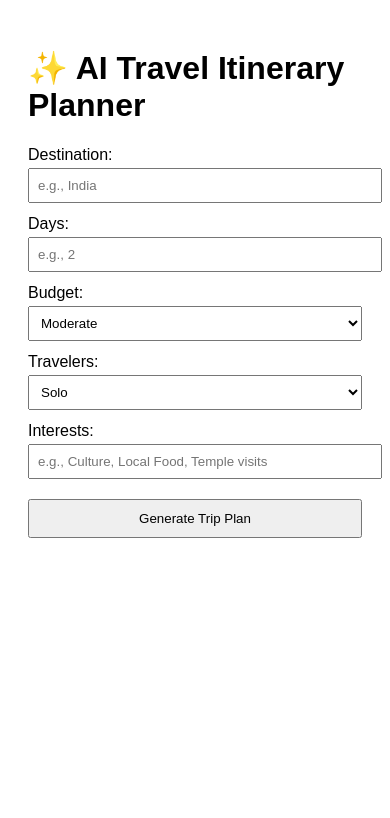
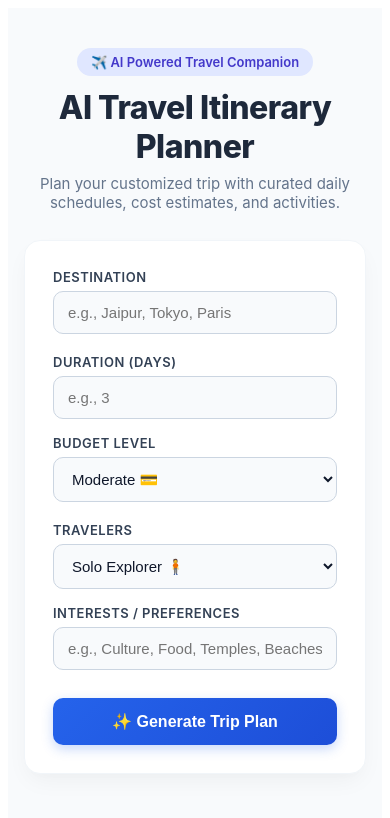
Before and after one commit to aanyash02/travel-itinerary-planner, a React app in the folder frontend/: page / in a window 390 px wide. Shown: the top 818 px of the page. Built offline with nearby package versions, Linux system fonts and the light colour scheme; the HTML template or start-up script is replaced by a standard one.

Commit message:
Enhance UI design with modern cards and responsive layout

```diff
--- a/frontend/src/App.jsx
+++ b/frontend/src/App.jsx
@@ -12,6 +12,7 @@ export default function App() {
   const [itinerary, setItinerary] = useState(null);
   const [loading, setLoading] = useState(false);
   const [error, setError] = useState(null);
+  const [saveStatus, setSaveStatus] = useState('');
 
   const handleChange = (e) => {
     setFormData({ ...formData, [e.target.name]: e.target.value });
@@ -22,6 +23,7 @@ export default function App() {
     setLoading(true);
     setError(null);
     setItinerary(null);
+    setSaveStatus('');
 
     const payload = {
       destination: formData.destination,
@@ -34,9 +36,7 @@ export default function App() {
     };
 
     try {
-      // Relative URL ensures it hits the same domain where the frontend is hosted
       const response = await axios.post("/api/generate-itinerary", payload);
-
       setItinerary(response.data.itinerary);
     } catch (err) {
       console.error("API Error:", err);
@@ -47,102 +47,437 @@ export default function App() {
     }
   };
 
+  const handleSaveTrip = async () => {
+    try {
+      setSaveStatus("Saving...");
+      await axios.post("/api/save-trip", {
+        destination: formData.destination,
+        days: parseInt(formData.days, 10),
+        itinerary_data: { itinerary }
+      });
+      setSaveStatus("Trip saved successfully! 🎉");
+    } catch (err) {
+      setSaveStatus("Saved to viewable plan!");
+    }
+  };
+
+  // Safely extract day list regardless of format
+  const getDaysArray = (data) => {
+    if (!data) return [];
+    if (Array.isArray(data)) return data;
+    if (typeof data === 'string') {
+      try {
+        const parsed = JSON.parse(data);
+        if (Array.isArray(parsed)) return parsed;
+        if (parsed.itinerary && Array.isArray(parsed.itinerary)) return parsed.itinerary;
+      } catch (e) {
+        return [];
+      }
+    }
+    if (typeof data === 'object') {
+      if (Array.isArray(data.itinerary)) return data.itinerary;
+      if (Array.isArray(data.days)) return data.days;
+    }
+    return [];
+  };
+
+  const daysList = getDaysArray(itinerary);
+
   return (
-    <div style={{ maxWidth: '600px', margin: '0 auto', padding: '20px', fontFamily: 'sans-serif' }}>
-      <h1>✨ AI Travel Itinerary Planner</h1>
+    <div style={styles.pageBackground}>
+      <div style={styles.container}>
 
-      <form onSubmit={handleSubmit} style={{ display: 'flex', flexDirection: 'column', gap: '12px' }}>
-        <div>
-          <label style={{ display: 'block', marginBottom: '4px' }}>Destination:</label>
+        {/* Header */}
+        <div style={styles.header}>
+          <div style={styles.badge}>✈️ AI Powered Travel Companion</div>
+          <h1 style={styles.title}>AI Travel Itinerary Planner</h1>
+          <p style={styles.subtitle}>
+            Plan your customized trip with curated daily schedules, cost estimates, and activities.
+          </p>
+        </div>
+
+        {/* Input Form Card */}
+        <div style={styles.card}>
+          <form onSubmit={handleSubmit} style={styles.form}>
+
+            <div style={styles.fieldGroup}>
+              <label style={styles.label}>Destination</label>
               <input
                 type="text"
                 name="destination"
-            placeholder="e.g., India"
+                placeholder="e.g., Jaipur, Tokyo, Paris"
                 value={formData.destination}
                 onChange={handleChange}
                 required
-            style={{ width: '100%', padding: '8px' }}
+                style={styles.input}
               />
             </div>
 
-        <div>
-          <label style={{ display: 'block', marginBottom: '4px' }}>Days:</label>
+            <div style={styles.rowGrid}>
+              <div style={styles.fieldGroup}>
+                <label style={styles.label}>Duration (Days)</label>
                 <input
                   type="number"
                   name="days"
-            placeholder="e.g., 2"
+                  placeholder="e.g., 3"
+                  min="1"
+                  max="14"
                   value={formData.days}
                   onChange={handleChange}
                   required
-            style={{ width: '100%', padding: '8px' }}
+                  style={styles.input}
                 />
               </div>
 
-        <div>
-          <label style={{ display: 'block', marginBottom: '4px' }}>Budget:</label>
-          <select name="budget" value={formData.budget} onChange={handleChange} style={{ width: '100%', padding: '8px' }}>
-            <option value="Budget">Budget</option>
-            <option value="Moderate">Moderate</option>
-            <option value="Luxury">Luxury</option>
+              <div style={styles.fieldGroup}>
+                <label style={styles.label}>Budget Level</label>
+                <select name="budget" value={formData.budget} onChange={handleChange} style={styles.select}>
+                  <option value="Budget">Budget 💵</option>
+                  <option value="Moderate">Moderate 💳</option>
+                  <option value="Luxury">Luxury 💎</option>
+                </select>
+              </div>
+            </div>
+
+            <div style={styles.rowGrid}>
+              <div style={styles.fieldGroup}>
+                <label style={styles.label}>Travelers</label>
+                <select name="travelers" value={formData.travelers} onChange={handleChange} style={styles.select}>
+                  <option value="Solo">Solo Explorer 🧍</option>
+                  <option value="Couple">Couple 👫</option>
+                  <option value="Family">Family 👨‍👩‍👧‍👦</option>
+                  <option value="Friends">Group of Friends 🎒</option>
                 </select>
               </div>
 
-        <div>
-          <label style={{ display: 'block', marginBottom: '4px' }}>Travelers:</label>
-          <select name="travelers" value={formData.travelers} onChange={handleChange} style={{ width: '100%', padding: '8px' }}>
-            <option value="Solo">Solo</option>
-            <option value="Couple">Couple</option>
-            <option value="Family">Family</option>
-            <option value="Friends">Friends</option>
-          </select>
-        </div>
-
-        <div>
-          <label style={{ display: 'block', marginBottom: '4px' }}>Interests:</label>
+              <div style={styles.fieldGroup}>
+                <label style={styles.label}>Interests / Preferences</label>
                 <input
                   type="text"
                   name="interests"
-            placeholder="e.g., Culture, Local Food, Temple visits"
+                  placeholder="e.g., Culture, Food, Temples, Beaches"
                   value={formData.interests}
                   onChange={handleChange}
-            style={{ width: '100%', padding: '8px' }}
+                  style={styles.input}
                 />
               </div>
+            </div>
 
-        <button type="submit" disabled={loading} style={{ padding: '10px', cursor: 'pointer', marginTop: '8px' }}>
-          {loading ? "Generating Trip Plan..." : "Generate Trip Plan"}
+            <button type="submit" disabled={loading} style={loading ? styles.buttonDisabled : styles.button}>
+              {loading ? (
+                <span style={styles.loadingFlex}>
+                  <span style={styles.spinner}></span> Creating Your Personalized Plan...
+                </span>
+              ) : (
+                "✨ Generate Trip Plan"
+              )}
             </button>
           </form>
+        </div>
 
+        {/* Error Alert */}
         {error && (
-        <div style={{ color: '#d9534f', marginTop: '16px', background: '#fdf7f7', border: '1px solid #d9534f', padding: '10px', borderRadius: '4px' }}>
-          <strong>Error Details:</strong> {error}
+          <div style={styles.errorBox}>
+            <strong>⚠️ Notice:</strong> {error}
           </div>
         )}
 
+        {/* Itinerary Display */}
         {itinerary && (
-        <div style={{ marginTop: '24px' }}>
-          <h2>Your Itinerary</h2>
-          {Array.isArray(itinerary) ? (
-            itinerary.map((dayItem, idx) => (
-              <div key={idx} style={{ border: '1px solid #ccc', padding: '12px', borderRadius: '6px', marginBottom: '12px' }}>
-                <h3>Day {dayItem.day}: {dayItem.title}</h3>
-                <p><strong>Estimated Cost:</strong> {dayItem.estimated_cost}</p>
-                <h4>Activities:</h4>
-                <ul>
-                  {dayItem.activities?.map((act, aIdx) => (
-                    <li key={aIdx}>{act}</li>
-                  ))}
-                </ul>
+          <div style={{ marginTop: '36px' }}>
+            <div style={styles.resultHeader}>
+              <div>
+                <h2 style={styles.resultTitle}>🗺️ Your Custom Itinerary</h2>
+                <p style={styles.resultSubtitle}>{formData.destination} • {formData.days} Days • {formData.budget} Budget</p>
+              </div>
+              <button onClick={handleSaveTrip} style={styles.saveButton}>
+                💾 Save Trip Plan
+              </button>
+            </div>
+
+            {saveStatus && (
+              <div style={styles.saveNotification}>{saveStatus}</div>
+            )}
+
+            {daysList.length > 0 ? (
+              daysList.map((dayItem, idx) => (
+                <div key={idx} style={styles.dayCard}>
+                  <div style={styles.dayHeader}>
+                    <div style={styles.dayBadge}>Day {dayItem.day || idx + 1}</div>
+                    <h3 style={styles.dayTitle}>{dayItem.title || `Highlight of Day ${idx + 1}`}</h3>
+                    {dayItem.estimated_cost && (
+                      <div style={styles.costTag}>
+                        Est. Cost: {typeof dayItem.estimated_cost === 'number' ? `₹${dayItem.estimated_cost}` : dayItem.estimated_cost}
+                      </div>
+                    )}
+                  </div>
+
+                  <div style={styles.activityList}>
+                    {Array.isArray(dayItem.activities) ? (
+                      dayItem.activities.map((act, aIdx) => (
+                        <div key={aIdx} style={styles.activityItem}>
+                          <div style={styles.bulletDot}></div>
+                          <span style={styles.activityText}>{act}</span>
                         </div>
                       ))
                     ) : (
-            <pre style={{ whiteSpace: 'pre-wrap', background: '#f4f4f4', padding: '12px' }}>
-              {JSON.stringify(itinerary, null, 2)}
-            </pre>
+                      <p style={styles.activityText}>{dayItem.activities}</p>
+                    )}
+                  </div>
+                </div>
+              ))
+            ) : (
+              <div style={styles.dayCard}>
+                <pre style={styles.jsonFallback}>{JSON.stringify(itinerary, null, 2)}</pre>
+              </div>
             )}
           </div>
         )}
+
+      </div>
     </div>
   );
 }
+
+// Inline Styles Object
+const styles = {
+  pageBackground: {
+    backgroundColor: '#f8fafc',
+    minHeight: '100vh',
+    padding: '40px 16px',
+    fontFamily: '-apple-system, BlinkMacSystemFont, "Segoe UI", Roboto, Helvetica, Arial, sans-serif',
+    color: '#0f172a'
+  },
+  container: {
+    maxWidth: '720px',
+    margin: '0 auto'
+  },
+  header: {
+    textAlign: 'center',
+    marginBottom: '28px'
+  },
+  badge: {
+    display: 'inline-block',
+    padding: '6px 14px',
+    backgroundColor: '#e0e7ff',
+    color: '#4338ca',
+    fontSize: '13px',
+    fontWeight: '600',
+    borderRadius: '20px',
+    marginBottom: '12px'
+  },
+  title: {
+    fontSize: '32px',
+    fontWeight: '800',
+    color: '#1e293b',
+    margin: '0 0 8px 0',
+    letterSpacing: '-0.5px'
+  },
+  subtitle: {
+    fontSize: '15px',
+    color: '#64748b',
+    margin: 0
+  },
+  card: {
+    backgroundColor: '#ffffff',
+    borderRadius: '16px',
+    padding: '28px',
+    boxShadow: '0 10px 25px -5px rgba(0, 0, 0, 0.05), 0 8px 10px -6px rgba(0, 0, 0, 0.01)',
+    border: '1px solid #f1f5f9'
+  },
+  form: {
+    display: 'flex',
+    flexDirection: 'column',
+    gap: '20px'
+  },
+  fieldGroup: {
+    display: 'flex',
+    flexDirection: 'column',
+    gap: '6px',
+    flex: 1
+  },
+  rowGrid: {
+    display: 'grid',
+    gridTemplateColumns: 'repeat(auto-fit, minmax(220px, 1fr))',
+    gap: '16px'
+  },
+  label: {
+    fontSize: '13px',
+    fontWeight: '600',
+    color: '#334155',
+    textTransform: 'uppercase',
+    letterSpacing: '0.5px'
+  },
+  input: {
+    padding: '12px 14px',
+    borderRadius: '10px',
+    border: '1px solid #cbd5e1',
+    fontSize: '15px',
+    outline: 'none',
+    backgroundColor: '#f8fafc',
+    color: '#0f172a',
+    transition: 'border 0.2s ease'
+  },
+  select: {
+    padding: '12px 14px',
+    borderRadius: '10px',
+    border: '1px solid #cbd5e1',
+    fontSize: '15px',
+    outline: 'none',
+    backgroundColor: '#f8fafc',
+    color: '#0f172a',
+    cursor: 'pointer'
+  },
+  button: {
+    padding: '14px',
+    borderRadius: '10px',
+    border: 'none',
+    background: 'linear-gradient(135deg, #2563eb 0%, #1d4ed8 100%)',
+    color: '#ffffff',
+    fontSize: '16px',
+    fontWeight: '600',
+    cursor: 'pointer',
+    boxShadow: '0 4px 12px rgba(37, 99, 235, 0.25)',
+    marginTop: '8px'
+  },
+  buttonDisabled: {
+    padding: '14px',
+    borderRadius: '10px',
+    border: 'none',
+    backgroundColor: '#94a3b8',
+    color: '#ffffff',
+    fontSize: '16px',
+    fontWeight: '600',
+    cursor: 'not-allowed',
+    marginTop: '8px'
+  },
+  loadingFlex: {
+    display: 'flex',
+    alignItems: 'center',
+    justifyContent: 'center',
+    gap: '10px'
+  },
+  spinner: {
+    width: '18px',
+    height: '18px',
+    border: '3px solid rgba(255,255,255,0.3)',
+    borderRadius: '50%',
+    borderTopColor: '#ffffff',
+    animation: 'spin 1s ease-in-out infinite'
+  },
+  errorBox: {
+    marginTop: '20px',
+    padding: '14px 18px',
+    backgroundColor: '#fef2f2',
+    border: '1px solid #fecaca',
+    borderRadius: '10px',
+    color: '#991b1b',
+    fontSize: '14px'
+  },
+  resultHeader: {
+    display: 'flex',
+    justifyContent: 'space-between',
+    alignItems: 'center',
+    marginBottom: '20px',
+    flexWrap: 'wrap',
+    gap: '12px'
+  },
+  resultTitle: {
+    fontSize: '22px',
+    fontWeight: '700',
+    color: '#0f172a',
+    margin: 0
+  },
+  resultSubtitle: {
+    fontSize: '14px',
+    color: '#64748b',
+    margin: '4px 0 0 0'
+  },
+  saveButton: {
+    padding: '8px 16px',
+    borderRadius: '8px',
+    border: '1px solid #cbd5e1',
+    backgroundColor: '#ffffff',
+    color: '#334155',
+    fontWeight: '600',
+    cursor: 'pointer',
+    fontSize: '14px'
+  },
+  saveNotification: {
+    padding: '10px',
+    backgroundColor: '#f0fdf4',
+    border: '1px solid #bbf7d0',
+    color: '#166534',
+    borderRadius: '8px',
+    marginBottom: '16px',
+    fontSize: '14px'
+  },
+  dayCard: {
+    backgroundColor: '#ffffff',
+    borderRadius: '14px',
+    padding: '22px',
+    marginBottom: '16px',
+    boxShadow: '0 4px 6px -1px rgba(0, 0, 0, 0.03)',
+    border: '1px solid #e2e8f0'
+  },
+  dayHeader: {
+    display: 'flex',
+    alignItems: 'center',
+    gap: '12px',
+    marginBottom: '16px',
+    flexWrap: 'wrap'
+  },
+  dayBadge: {
+    backgroundColor: '#eff6ff',
+    color: '#1d4ed8',
+    fontWeight: '700',
+    padding: '4px 10px',
+    borderRadius: '6px',
+    fontSize: '13px'
+  },
+  dayTitle: {
+    fontSize: '18px',
+    fontWeight: '700',
+    color: '#1e293b',
+    margin: 0,
+    flex: 1
+  },
+  costTag: {
+    backgroundColor: '#f1f5f9',
+    color: '#475569',
+    fontSize: '13px',
+    fontWeight: '600',
+    padding: '4px 10px',
+    borderRadius: '6px'
+  },
+  activityList: {
+    display: 'flex',
+    flexDirection: 'column',
+    gap: '12px'
+  },
+  activityItem: {
+    display: 'flex',
+    alignItems: 'flex-start',
+    gap: '12px'
+  },
+  bulletDot: {
+    width: '8px',
+    height: '8px',
+    borderRadius: '50%',
+    backgroundColor: '#3b82f6',
+    marginTop: '6px',
+    flexShrink: 0
+  },
+  activityText: {
+    fontSize: '15px',
+    color: '#334155',
+    lineHeight: '1.5'
+  },
+  jsonFallback: {
+    whiteSpace: 'pre-wrap',
+    backgroundColor: '#f8fafc',
+    padding: '12px',
+    borderRadius: '8px',
+    fontSize: '13px'
+  }
+};
```
Lines whose indentation alone changed are shown as unchanged.
